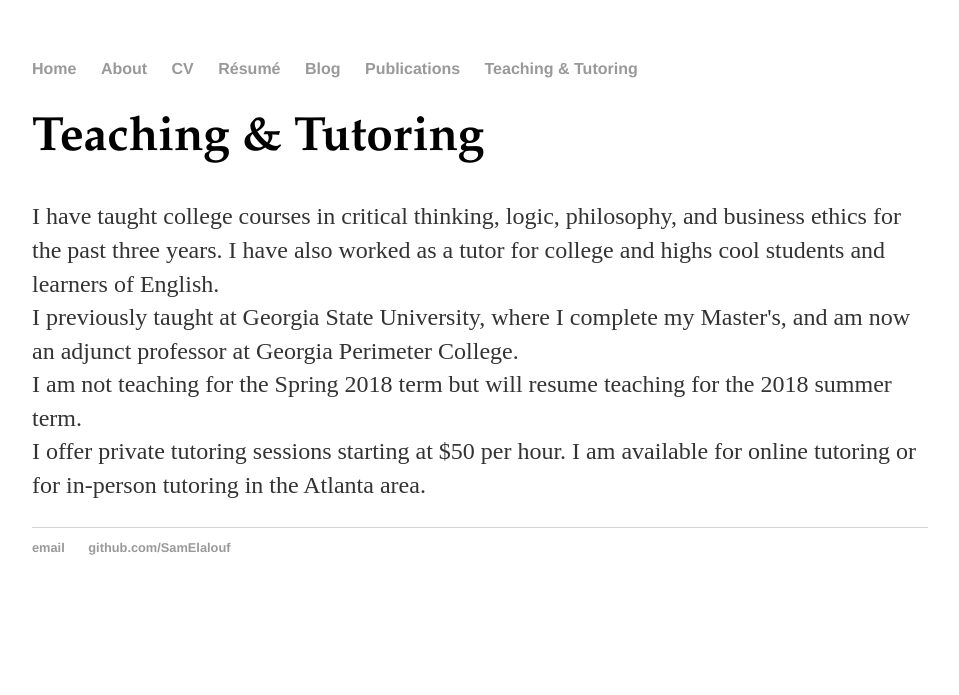
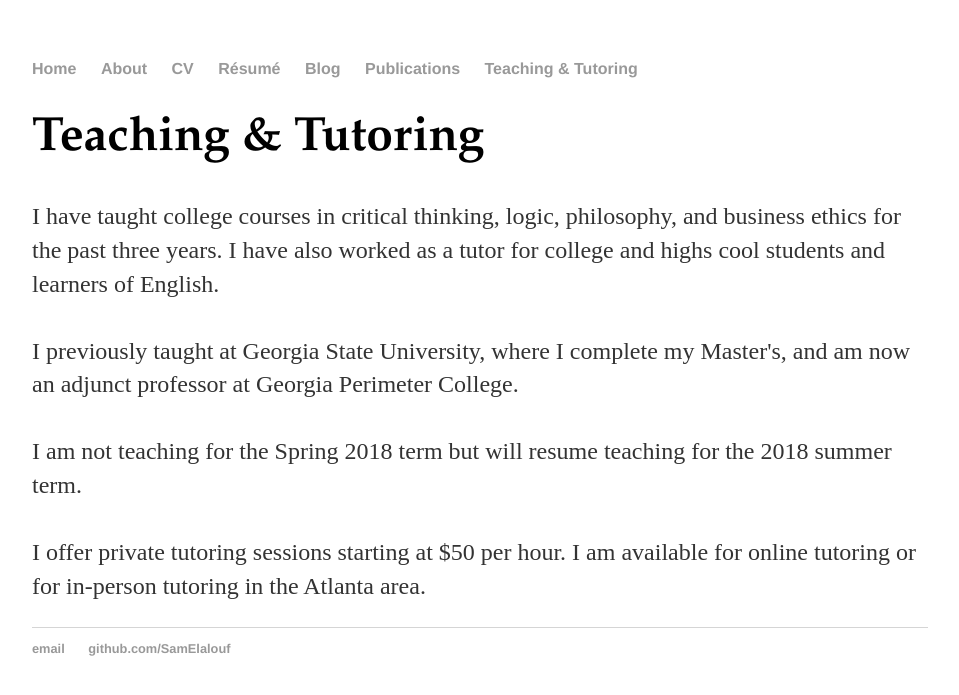
Before and after one commit to SamElalouf/samelalouf.github.io, a Jekyll site: the page built from teachingandtutoring/index.html, in a window 1280 px wide. Shown: the top 695 px of the page, without its empty margins (160-1119 px from the left). Built offline with Jekyll 4.4.1, drawn with Linux system fonts in a browser that asks for light colours.

```diff
--- a/teachingandtutoring/index.html
+++ b/teachingandtutoring/index.html
@@ -6,10 +6,10 @@ title: Teaching &amp; Tutoring
 	<h1 style="font-family:Garamond; style="font-size: 28px;">Teaching &amp; Tutoring</h1>
 	<p> I have taught college courses in critical thinking, logic, philosophy, and business ethics for the past three years. I have also worked as a tutor for college and highs cool students and learners of English.<br>
 
-I previously taught at Georgia State University, where I complete my Master's, and am now an adjunct professor at Georgia Perimeter College.<br>
+<br>I previously taught at Georgia State University, where I complete my Master's, and am now an adjunct professor at Georgia Perimeter College.<br>
 
-I am not teaching for the Spring 2018 term but will resume teaching for the 2018 summer term.<br>
+<br>I am not teaching for the Spring 2018 term but will resume teaching for the 2018 summer term.<br>
 
-I offer private tutoring sessions starting at $50 per hour. I am available for online tutoring or for in-person tutoring in the Atlanta area. </p>
+<br>I offer private tutoring sessions starting at $50 per hour. I am available for online tutoring or for in-person tutoring in the Atlanta area. </p>
 
 </div><!-- /.blurb -->
```
